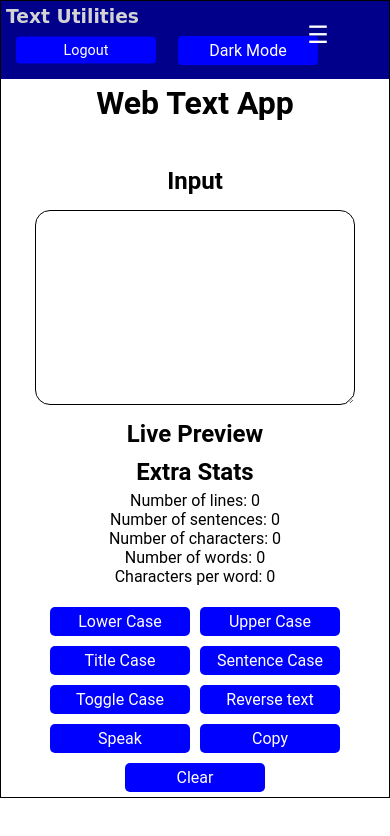
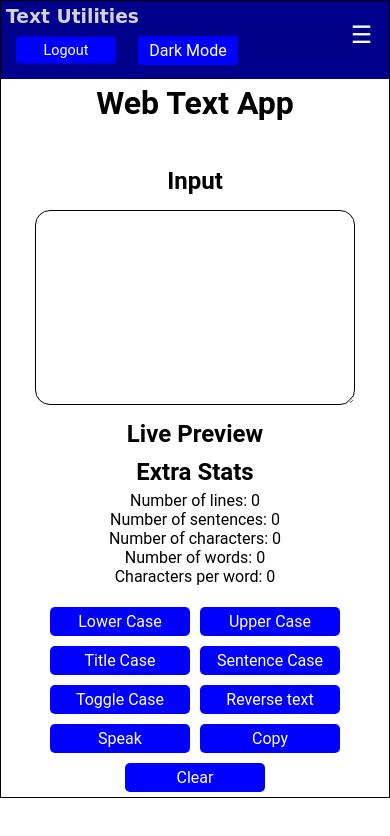
Before and after one commit to nikshitramesh/Word-Utility, a React (Create React App) app in the folder frontend/: page / in a window 390 px wide. Shown: the top 836 px of the page. Built offline with nearby package versions, Linux system fonts and the light colour scheme.

Commit message:
Update index.css

```diff
--- a/frontend/src/index.css
+++ b/frontend/src/index.css
@@ -222,6 +222,7 @@ input {
 		top: 0;
 	}
 	.darkmode-btn{
+		width: 100px;
 		transform: translate(0,0);
 	}
 	.nav-links {
@@ -259,6 +260,7 @@ input {
   animation: slideDown 0.75s ease-out forwards;
 }
 	.hamburger {
+		width: fit-content;
 		display: block;
 		transform: translateX(10%);
 	}
@@ -275,6 +277,7 @@ input {
 	}
 
 	.logout-btn {
+		width: 100px;
 		position: static;
 		align-self: flex-start;
 		margin-left: 10px;
```
